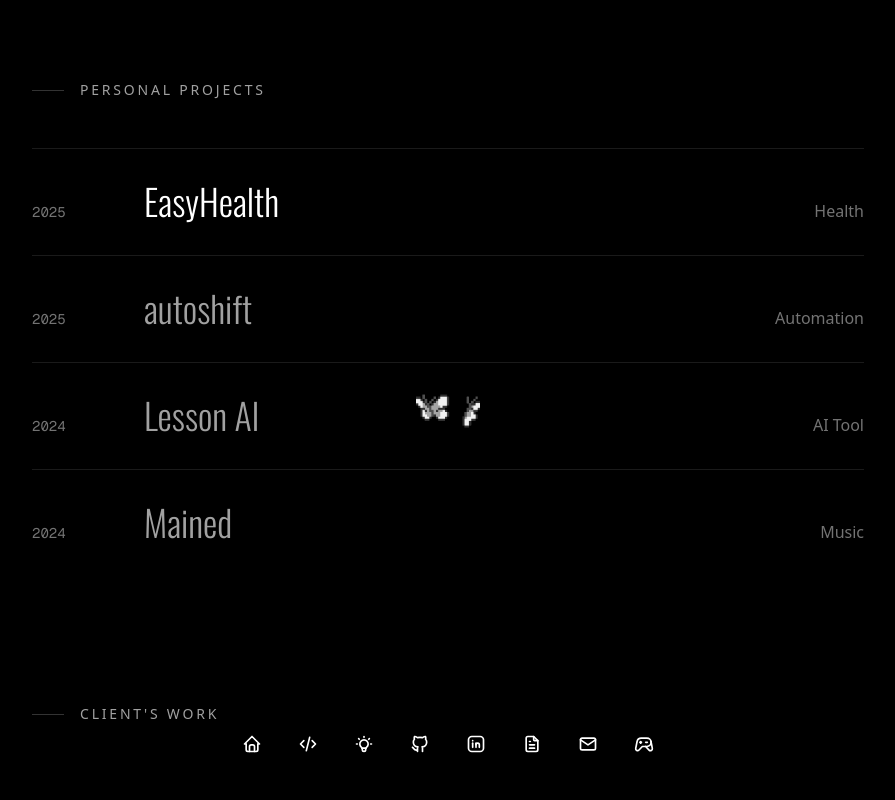
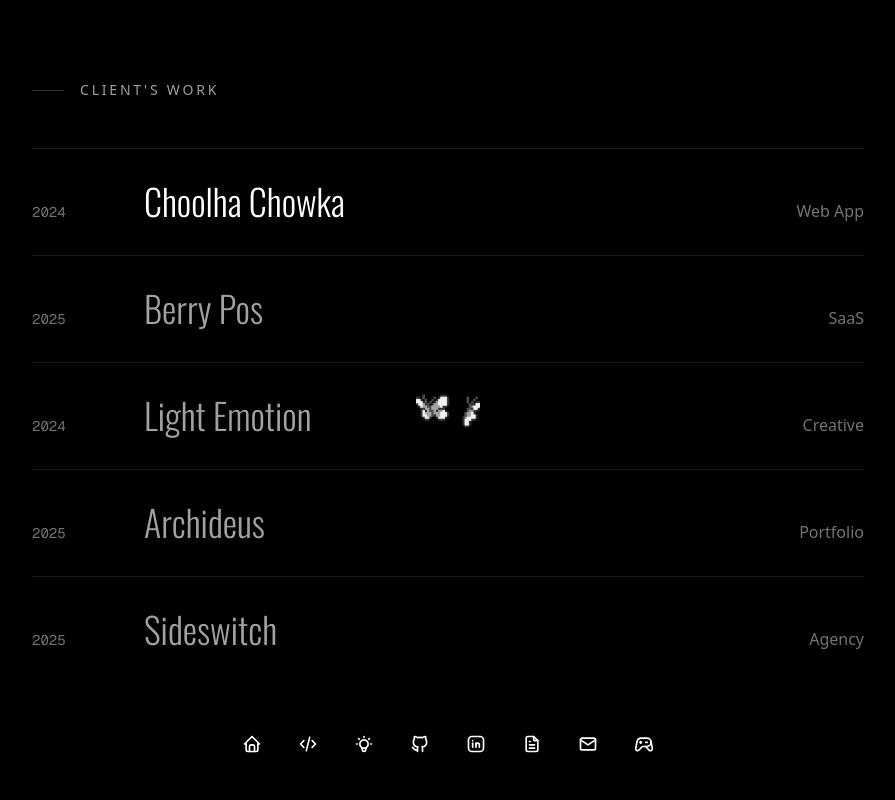
Before and after one commit to Abhi-boostin/abhifolio, a Next.js app: page /projects in a window 1280 px wide. Shown: the top 800 px of the page, without its empty margins (192-1087 px from the left). Built offline with nearby package versions, Linux system fonts and the light colour scheme; a web font is replaced by a local one.

Commit message:
added project and skills

```diff
--- a/components/ProjectCard.tsx
+++ b/components/ProjectCard.tsx
@@ -99,6 +99,15 @@ function ProjectDetails({ project, isOpen }: { project: Project; isOpen: boolean
             </a>
           )}
           {project.github !== "N/A" && (
+            project.github.toLowerCase().includes("private") ? (
+              <button
+                disabled
+                className="px-6 py-2 rounded-full border border-white/10 bg-white/5 text-neutral-400 text-sm cursor-not-allowed flex items-center gap-2"
+              >
+                <span>GitHub</span>
+                <span className="bg-neutral-800 text-neutral-400 text-[10px] px-2 py-0.5 rounded-full uppercase tracking-wider">Private</span>
+              </button>
+            ) : (
               <a
                 href={project.github}
                 target="_blank"
@@ -107,6 +116,7 @@ function ProjectDetails({ project, isOpen }: { project: Project; isOpen: boolean
               >
                 GitHub
               </a>
+            )
           )}
         </div>
       </div>
--- a/components/ProjectsSection.tsx
+++ b/components/ProjectsSection.tsx
@@ -10,7 +10,86 @@ const ButterflyFollower = dynamic(() => import('./ButterflyFollower'), { ssr: fa
 gsap.registerPlugin(ScrollTrigger);
 
 const projects: Project[] = [
+  // --- Client Projects ---
+  {
+    title: "Choolha Chowka",
+    subtitle: "Mess management web application",
+    description: "Mess management web application built with React and Django. Streamlines daily operations for mess administrators and users. with 10+ modules from purachasing subscription upload feedback ask for leaves to disable daily expenditure and much more.",
+    url: "https://www.choolhachowka.com/",
+    github: "Private",
+    skills: ["React", "Django", "PostgreSQL"],
+    year: "2024",
+    category: "Web App",
+    type: "Client"
+  },
+  {
+    title: "Berry Pos",
+    subtitle: "Point Of Sale System",
+    description: "this is a point of system made for cafe and restaurernt chain handllising customer and waiter management to on table view and order and vallet and zomotato swiggy integration ( Ongoing )",
+    url: "https://berrysoftwaresolutions.netlify.app/login2",
+    github: "Private",
+    skills: ["React", "Node.js", "MongoDB"],
+    year: "2025",
+    category: "SaaS",
+    type: "Client"
+  },
+  {
+    title: "Light Emotion",
+    subtitle: "Creative lighting showcase",
+    description: "A visually immersive website showcasing creative lighting solutions and emotional design concepts. portfolio website for a b2b brand that is in the light creation buisness",
+    url: "https://lightemotion.netlify.app/",
+    github: "Private",
+    skills: ["Web Design", "Frontend", "Creative"],
+    year: "2024",
+    category: "Creative",
+    type: "Client"
+  },
+  {
+    title: "Archideus",
+    subtitle: "Architecture Portfolio",
+    description: "another portfolio work done for a archtecture buisnes website to showcase and show their mision and vision",
+    url: "https://www.archideus.in/",
+    github: "Private",
+    skills: ["React", "Next.js", "Design"],
+    year: "2025",
+    category: "Portfolio",
+    type: "Client"
+  },
+  {
+    title: "Sideswitch",
+    subtitle: "Agency website for Indie startups",
+    description: "We are a multi-tasking agency, offering everything from creative design to complex automation. Thanks to our diverse core team from different domains, we provide every service imaginable.",
+    url: "https://sideswitch.boostin.space",
+    github: "Private",
+    skills: ["Next.js", "React", "Design"],
+    year: "2025",
+    category: "Agency",
+    type: "Client"
+  },
+  {
+    title: "More Coming Soon",
+    subtitle: "Future Projects",
+    description: "More exciting projects are in the pipeline and will be added soon.",
+    url: "N/A",
+    github: "N/A",
+    skills: ["..."],
+    year: "2025",
+    category: "Future",
+    type: "Client"
+  },
+
   // --- Personal Projects ---
+  {
+    title: "OneBrand",
+    subtitle: "One stop ecommerce website",
+    description: "A website for your store with complete backend, frontend, database, admin side, and customer side. Full ecommerce solution.",
+    url: "https://onebrandoutfit.netlify.app/",
+    github: "https://github.com/Abhi-boostin/OneBrand",
+    skills: ["React", "Node.js", "MongoDB"],
+    year: "2025",
+    category: "Ecommerce",
+    type: "Personal"
+  },
   {
     title: "EasyHealth",
     subtitle: "Medical document reader",
@@ -55,51 +134,16 @@ const projects: Project[] = [
     category: "Music",
     type: "Personal"
   },
-
-  // --- Client Projects ---
   {
-    title: "Choolha Chowka",
-    subtitle: "Mess management web application",
-    description: "Mess management web application built with React and Django. Streamlines daily operations for mess administrators and users.",
-    url: "https://www.choolhachowka.com/",
-    github: "https://github.com/himanshu-sharmav/Choolha_Chawka",
-    skills: ["React", "Django", "PostgreSQL"],
-    year: "2024",
-    category: "Web App",
-    type: "Client"
-  },
-  {
-    title: "Sideswitch",
-    subtitle: "Agency website for Indie startups",
-    description: "My own Agency website that provide multiple services currently working with Indie startups.",
-    url: "https://sidedswitch2-0.vercel.app/",
-    github: "https://github.com/Abhi-boostin/sidedswitch2.0",
-    skills: ["Next.js", "React", "Design"],
+    title: "More Coming Soon",
+    subtitle: "Future Projects",
+    description: "More exciting projects are in the pipeline and will be added soon.",
+    url: "N/A",
+    github: "N/A",
+    skills: ["..."],
     year: "2025",
-    category: "Agency",
-    type: "Client"
-  },
-  {
-    title: "OneBrand",
-    subtitle: "One stop ecommerce website",
-    description: "A website for your store with complete backend, frontend, database, admin side, and customer side. Full ecommerce solution.",
-    url: "https://onebrandoutfit.netlify.app/",
-    github: "https://github.com/Abhi-boostin/OneBrand",
-    skills: ["React", "Node.js", "MongoDB"],
-    year: "2025",
-    category: "Ecommerce",
-    type: "Client"
-  },
-  {
-    title: "Light Emotion",
-    subtitle: "Creative lighting showcase",
-    description: "A visually immersive website showcasing creative lighting solutions and emotional design concepts.",
-    url: "https://lightemotion.netlify.app/",
-    github: "N/A",
-    skills: ["Web Design", "Frontend", "Creative"],
-    year: "2024",
-    category: "Creative",
-    type: "Client"
+    category: "Future",
+    type: "Personal"
   }
 ];
 
@@ -155,8 +199,32 @@ export default function ProjectsSection() {
 
       <div className="container mx-auto px-4 md:px-8 max-w-4xl">
 
+        {/* Client Projects Section */}
+        <div className="mb-32">
+          <div className="flex items-center gap-4 mb-12">
+            <span className="h-px w-8 bg-white/20"></span>
+            <h2 className="text-sm text-neutral-400 uppercase tracking-[0.2em]">Client's Work</h2>
+          </div>
+          <div className="flex flex-col">
+            {clientProjects.map((project) => {
+              const globalIdx = projects.indexOf(project);
+              return (
+                <ProjectCard
+                  key={project.title}
+                  project={project}
+                  idx={globalIdx}
+                  openIdx={openIdx}
+                  setOpenIdx={setOpenIdx}
+                  selected={selected}
+                  setSelected={setSelected}
+                />
+              );
+            })}
+          </div>
+        </div>
+
         {/* Personal Projects Section */}
-        <div className="mb-32">
+        <div>
           <div className="flex items-center gap-4 mb-12">
             <span className="h-px w-8 bg-white/20"></span>
             <h2 className="text-sm text-neutral-400 uppercase tracking-[0.2em]">Personal Projects</h2>
@@ -179,30 +247,6 @@ export default function ProjectsSection() {
           </div>
         </div>
 
-        {/* Client Projects Section */}
-        <div>
-          <div className="flex items-center gap-4 mb-12">
-            <span className="h-px w-8 bg-white/20"></span>
-            <h2 className="text-sm text-neutral-400 uppercase tracking-[0.2em]">Client's Work</h2>
-          </div>
-          <div className="flex flex-col">
-            {clientProjects.map((project) => {
-              const globalIdx = projects.indexOf(project);
-              return (
-                <ProjectCard
-                  key={project.title}
-                  project={project}
-                  idx={globalIdx}
-                  openIdx={openIdx}
-                  setOpenIdx={setOpenIdx}
-                  selected={selected}
-                  setSelected={setSelected}
-                />
-              );
-            })}
-          </div>
-        </div>
-
       </div>
     </section>
   );
--- a/components/SkillsSection.tsx
+++ b/components/SkillsSection.tsx
@@ -21,6 +21,9 @@ const skills = {
     { name: "Framer Motion", icon: "FM", color: "text-purple-400" },
     { name: "HTML5", icon: "HTML", color: "text-orange-400" },
     { name: "CSS3", icon: "CSS", color: "text-blue-300" },
+    { name: "Jest", icon: "🃏", color: "text-red-500" },
+    { name: "Playwright", icon: "🎭", color: "text-green-500" },
+    { name: "Cypress", icon: "🌲", color: "text-green-400" },
   ],
   backend: [
     { name: "Node.js", icon: "🟢", color: "text-green-400" },
```
Lines whose indentation alone changed are shown as unchanged.
